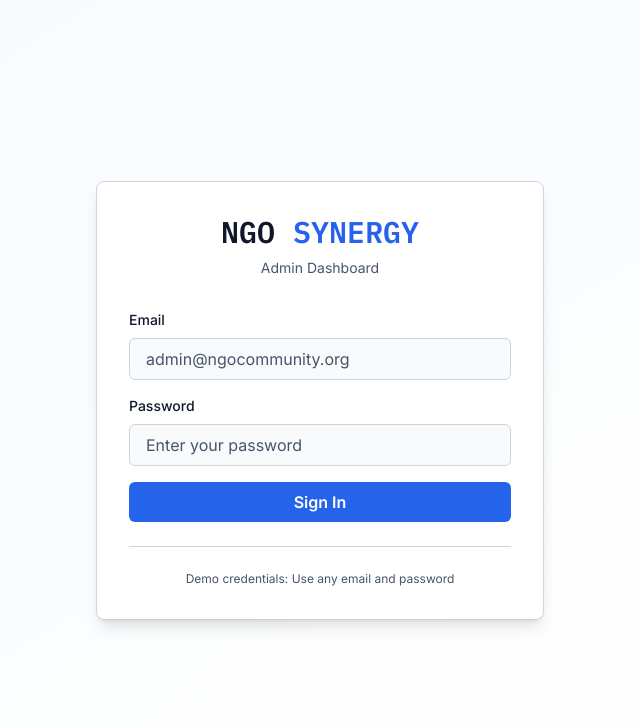
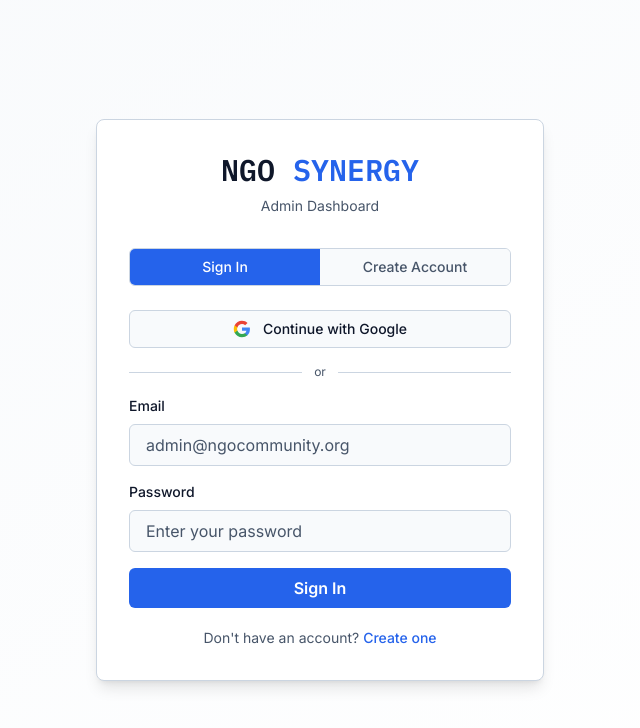
Before and after one commit to STIWARTs/NGOSynergy-GSC26, a React (Vite) app: page /login in a window 1280 px wide. Shown: the top 728 px of the page, without its empty margins (320-960 px from the left). Built offline with nearby package versions, Linux system fonts and the light colour scheme; no server answers.

Commit message:
feat: add Google Sign-In and Signup tabs to Login page

```diff
--- a/src/pages/Login.tsx
+++ b/src/pages/Login.tsx
@@ -1,16 +1,93 @@
 import { useState } from 'react'
 import { useNavigate } from 'react-router-dom'
+import {
+  isFirebaseConfigured,
+  signInWithEmail,
+  signUpWithEmail,
+  signInWithGoogle,
+  getIdToken,
+} from '@/lib/firebase'
+
+type Tab = 'signin' | 'signup'
 
 export default function LoginPage() {
+  const [tab, setTab] = useState<Tab>('signin')
   const [email, setEmail] = useState('')
   const [password, setPassword] = useState('')
+  const [confirmPassword, setConfirmPassword] = useState('')
+  const [loading, setLoading] = useState(false)
+  const [error, setError] = useState('')
   const navigate = useNavigate()
 
-  const handleSignIn = (e: React.FormEvent) => {
+  const handleSubmit = async (e: React.FormEvent) => {
     e.preventDefault()
-    if (email && password) {
-      localStorage.setItem('authToken', 'mock-token-' + Date.now())
+    setError('')
+
+    if (!email || !password) {
+      setError('Please fill in all fields.')
+      return
+    }
+
+    if (tab === 'signup' && password !== confirmPassword) {
+      setError('Passwords do not match.')
+      return
+    }
+
+    if (!isFirebaseConfigured) {
+      // Fallback: mock auth (works without Firebase web config)
+      localStorage.setItem('authToken', 'dev-token-' + Date.now())
       navigate('/dashboard')
+      return
+    }
+
+    setLoading(true)
+    try {
+      if (tab === 'signup') {
+        await signUpWithEmail(email, password)
+      } else {
+        await signInWithEmail(email, password)
+      }
+      // Firebase auth state will trigger App.tsx re-render → redirect handled there
+      const token = await getIdToken()
+      if (token) localStorage.setItem('authToken', token)
+      navigate('/dashboard')
+    } catch (err: any) {
+      const msg = err.message || 'Authentication failed.'
+      // Friendly error messages
+      if (msg.includes('user-not-found') || msg.includes('wrong-password') || msg.includes('invalid-credential')) {
+        setError('Invalid email or password.')
+      } else if (msg.includes('email-already-in-use')) {
+        setError('This email is already registered. Sign in instead.')
+      } else if (msg.includes('weak-password')) {
+        setError('Password must be at least 6 characters.')
+      } else {
+        setError(msg)
+      }
+    } finally {
+      setLoading(false)
+    }
+  }
+
+  const handleGoogleSignIn = async () => {
+    if (!isFirebaseConfigured) {
+      setError('Firebase is not configured. Please add your Firebase Web SDK credentials to .env.local.')
+      return
+    }
+    setLoading(true)
+    setError('')
+    try {
+      await signInWithGoogle()
+      const token = await getIdToken()
+      if (token) localStorage.setItem('authToken', token)
+      navigate('/dashboard')
+    } catch (err: any) {
+      if (err.code === 'auth/popup-closed-by-user') {
+        setError('Sign-in popup was closed.')
+      } else {
+        setError(err.message || 'Google sign-in failed.')
+      }
+    } finally {
+      setLoading(false)
     }
   }
 
@@ -18,6 +95,7 @@ export default function LoginPage() {
     <div className="min-h-screen bg-gradient-to-br from-base to-surface flex items-center justify-center px-4">
       <div className="w-full max-w-md">
         <div className="bg-surface border border-border rounded-lg p-8 shadow-lg">
+          {/* Logo / title */}
           <div className="mb-8">
             <h1 className="text-3xl font-mono font-semibold text-center">
               <span className="text-text-primary">NGO</span>
@@ -26,7 +104,54 @@ export default function LoginPage() {
             <p className="text-center text-text-muted text-sm mt-2">Admin Dashboard</p>
           </div>
 
-          <form onSubmit={handleSignIn} className="space-y-4">
+          {/* Tabs */}
+          <div className="flex mb-6 border border-border rounded-md overflow-hidden">
+            <button
+              className={`flex-1 py-2 text-sm font-medium transition-colors ${
+                tab === 'signin'
+                  ? 'bg-action text-white'
+                  : 'bg-base text-text-muted hover:text-text-primary'
+              }`}
+              onClick={() => { setTab('signin'); setError('') }}
+            >
+              Sign In
+            </button>
+            <button
+              className={`flex-1 py-2 text-sm font-medium transition-colors ${
+                tab === 'signup'
+                  ? 'bg-action text-white'
+                  : 'bg-base text-text-muted hover:text-text-primary'
+              }`}
+              onClick={() => { setTab('signup'); setError('') }}
+            >
+              Create Account
+            </button>
+          </div>
+
+          {/* Google Sign-In */}
+          <button
+            type="button"
+            onClick={handleGoogleSignIn}
+            disabled={loading}
+            className="w-full flex items-center justify-center gap-3 bg-base border border-border rounded-md px-4 py-2 text-text-primary text-sm font-medium hover:bg-surface transition-colors mb-4 disabled:opacity-50"
+          >
+            <svg viewBox="0 0 24 24" width="18" height="18">
+              <path fill="#4285F4" d="M22.56 12.25c0-.78-.07-1.53-.2-2.25H12v4.26h5.92c-.26 1.37-1.04 2.53-2.21 3.31v2.77h3.57c2.08-1.92 3.28-4.74 3.28-8.09z"/>
+              <path fill="#34A853" d="M12 23c2.97 0 5.46-.98 7.28-2.66l-3.57-2.77c-.98.66-2.23 1.06-3.71 1.06-2.86 0-5.29-1.93-6.16-4.53H2.18v2.84C3.99 20.53 7.7 23 12 23z"/>
+              <path fill="#FBBC05" d="M5.84 14.09c-.22-.66-.35-1.36-.35-2.09s.13-1.43.35-2.09V7.07H2.18C1.43 8.55 1 10.22 1 12s.43 3.45 1.18 4.93l2.85-2.22.81-.62z"/>
+              <path fill="#EA4335" d="M12 5.38c1.62 0 3.06.56 4.21 1.64l3.15-3.15C17.45 2.09 14.97 1 12 1 7.7 1 3.99 3.47 2.18 7.07l3.66 2.84c.87-2.6 3.3-4.53 6.16-4.53z"/>
+            </svg>
+            Continue with Google
+          </button>
+
+          <div className="flex items-center gap-3 mb-4">
+            <div className="flex-1 h-px bg-border" />
+            <span className="text-xs text-text-muted">or</span>
+            <div className="flex-1 h-px bg-border" />
+          </div>
+
+          {/* Email / Password form */}
+          <form onSubmit={handleSubmit} className="space-y-4">
             <div>
               <label className="block text-sm font-medium text-text-primary mb-2">Email</label>
               <input
@@ -49,19 +174,68 @@ export default function LoginPage() {
               />
             </div>
 
+            {tab === 'signup' && (
+              <div>
+                <label className="block text-sm font-medium text-text-primary mb-2">Confirm Password</label>
+                <input
+                  type="password"
+                  value={confirmPassword}
+                  onChange={(e) => setConfirmPassword(e.target.value)}
+                  placeholder="Re-enter your password"
+                  className="w-full bg-base border border-border rounded-md px-4 py-2 text-text-primary placeholder-text-muted focus:outline-none focus:border-action transition-colors"
+                />
+              </div>
+            )}
+
+            {error && (
+              <p className="text-red-400 text-sm bg-red-400/10 border border-red-400/30 rounded-md px-3 py-2">
+                {error}
+              </p>
+            )}
+
             <button
               type="submit"
-              className="w-full bg-action hover:bg-blue-700 text-white font-semibold py-2 rounded-md transition-colors mt-6"
+              disabled={loading}
+              className="w-full bg-action hover:bg-blue-700 text-white font-semibold py-2 rounded-md transition-colors mt-2 disabled:opacity-50 disabled:cursor-not-allowed"
             >
-              Sign In
+              {loading
+                ? tab === 'signup' ? 'Creating Account...' : 'Signing In...'
+                : tab === 'signup' ? 'Create Account' : 'Sign In'}
             </button>
           </form>
 
-          <div className="mt-6 pt-6 border-t border-border">
-            <p className="text-text-muted text-xs text-center">
-              Demo credentials: Use any email and password
-            </p>
+          {/* Toggle link */}
+          <div className="mt-5 text-center text-sm text-text-muted">
+            {tab === 'signin' ? (
+              <>
+                Don't have an account?{' '}
+                <button
+                  className="text-action hover:underline font-medium"
+                  onClick={() => { setTab('signup'); setError('') }}
+                >
+                  Create one
+                </button>
+              </>
+            ) : (
+              <>
+                Already have an account?{' '}
+                <button
+                  className="text-action hover:underline font-medium"
+                  onClick={() => { setTab('signin'); setError('') }}
+                >
+                  Sign in
+                </button>
+              </>
+            )}
           </div>
+
+          {!isFirebaseConfigured && (
+            <div className="mt-4 pt-4 border-t border-border">
+              <p className="text-text-muted text-xs text-center">
+                Dev mode: Use any email & password to access the dashboard.
+              </p>
+            </div>
+          )}
         </div>
       </div>
     </div>
```
